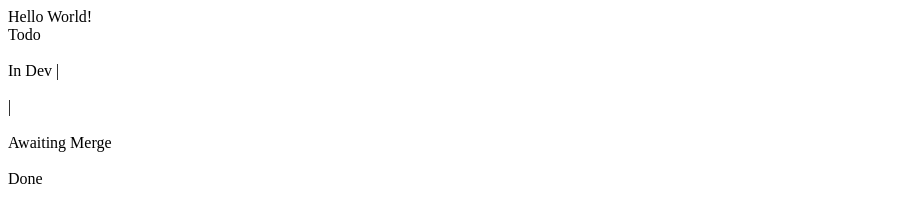
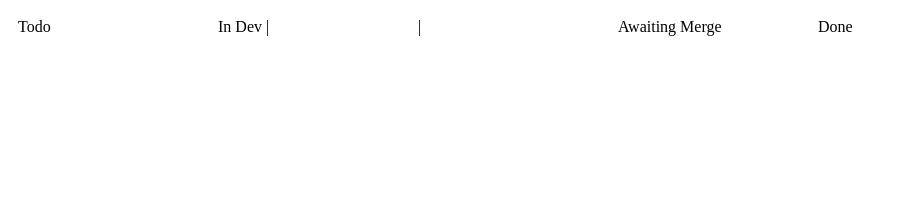
Before and after one commit to Shikaga/ABetterAgileBoard, a plain HTML site: page index.html in a window 1280 px wide. Shown: the whole page, without its empty margins (0-907 px from the left). Drawn offline with Linux system fonts and the light colour scheme.

Commit message:
Issues are now in a column layout

```diff
--- a/index.html
+++ b/index.html
@@ -1,4 +1,27 @@
 <head>
+	<style>
+		* {
+		  box-sizing: border-box;
+		}
+
+		/* Create two equal columns that floats next to each other */
+		.column {
+		  float: left;
+		  width: 200px;
+		  padding: 10px;
+		}
+
+		/* Clear floats after the columns */
+		.row:after {
+		  content: "";
+		  display: table;
+		  clear: both;
+		}
+
+		.main {
+			width:  1200px;
+		}
+	</style>
 <script type="module">
 	import { GitHubHandler } from './GitHubHandler.js';
 	import { JiraHandler } from './JiraHandler.js'
@@ -56,14 +79,11 @@
 </script>
 </head>
 <body>
-<div>Hello World!</div>
-<div id='todo'>Todo</div>
-<br />
-<div id='in-dev'>In Dev | </div>
-<br />
-<div id='review'> | </div>
-<br />
-<div id='awaiting-merge'>Awaiting Merge</div>
-<br />
-<div id='done'>Done</div>
+	<div class="main">
+		<div id="todo" class="column">Todo</div>
+		<div id="in-dev" class="column">In Dev | </div>
+		<div id="review" class="column"> | </div>
+		<div id="awaiting-merge" class="column">Awaiting Merge</div>
+		<div id="done" class="column">Done</div>
+	</div>
 </body>
```
